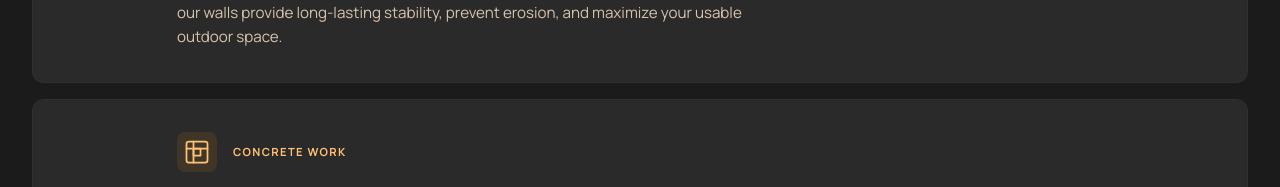
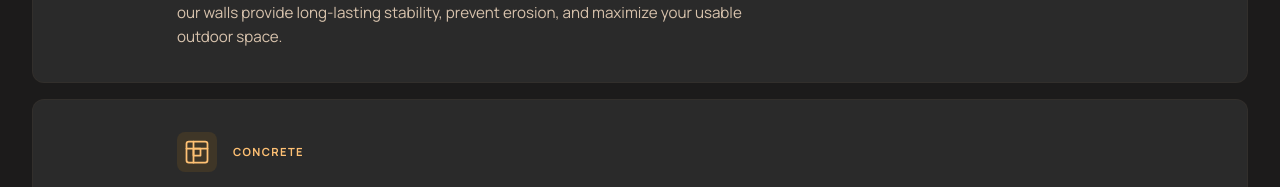
Before and after one commit to 24xconstruction/24xconstruction, a Next.js app: page / in a window 1280 px wide. Shown: the part 1917-2104 px from the top of the page. Built offline with nearby package versions, Linux system fonts and the light colour scheme.

Commit message:
Update Services.tsx

```diff
--- a/components/Services.tsx
+++ b/components/Services.tsx
@@ -117,7 +117,7 @@ const services = [
         <path d="M9 3v18"/>
       </svg>
     ),
-    tag: 'CONCRETE WORK',
+    tag: 'CONCRETE',
     headline: 'CONCRETE WORKS',
     body: 'Delivering high-quality, structurally sound concrete solutions for residential and commercial properties. From heavy-duty driveways to pristine alfresco spaces, our expert concreters use premium materials, proper steel reinforcement, and precise expansion joints to ensure your concrete withstands Australia\'s harsh climate without cracking.',
     image: 'https://res.cloudinary.com/dqdssjby3/image/upload/v1775644159/Gemini_Generated_Image_648gmq648gmq648g_wooot9.png',
```
